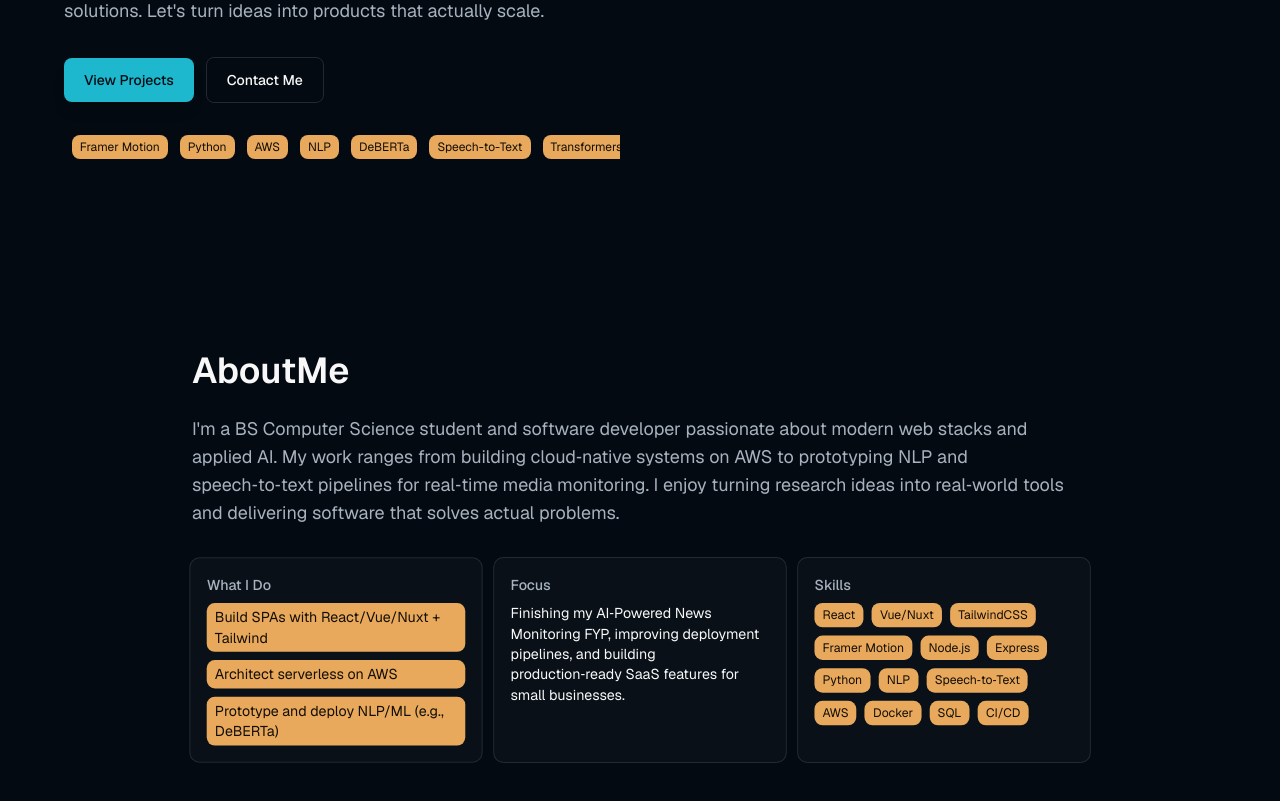
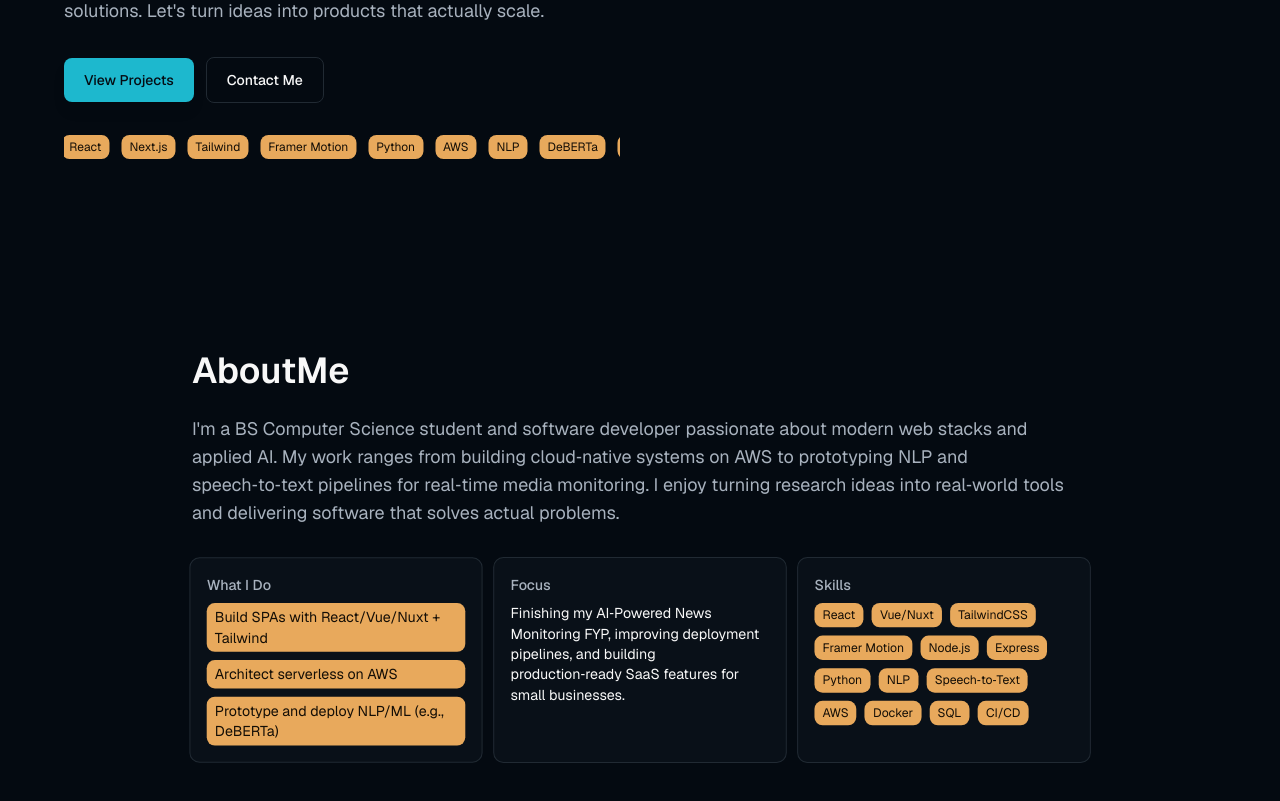
Before and after one commit to ShahrozButtOfficial/Personal-Portfolio, a Next.js app: page / in a window 1280 px wide. Shown: the part 980-1781 px from the top of the page. Built offline with nearby package versions, Linux system fonts and the light colour scheme.

Commit message:
Your commit message

```diff
--- a/app/page.tsx
+++ b/app/page.tsx
@@ -503,15 +503,20 @@ function Hero() {
             </motion.a>
           </motion.div>
 
-          {/* skills marquee with continuous animation */}
+          {/* Skills Marquee with continuous right-to-left animation */}
           <div aria-hidden className="mt-6 overflow-hidden sm:mt-8">
             <motion.div
               className="flex gap-3 whitespace-nowrap text-xs text-muted-foreground"
-              animate={{ x: ["0%", "-50%"] }}
+              animate={{
+                x: ["0%", "-50%"]
+              }}
               transition={{
-              opacity: { duration: 0.8, ease: cubicBezier(0.22, 1, 0.36, 1) },
-               y: { duration: 6, repeat: Number.POSITIVE_INFINITY, ease: "easeInOut" },
-               }}
+                x: {
+                  duration: 20,
+                  repeat: Number.POSITIVE_INFINITY,
+                  ease: "linear",
+                }
+              }}
             >
               {Array.from({ length: 2 }).map((_, i) => (
                 <div key={i} className="flex gap-3">
```
